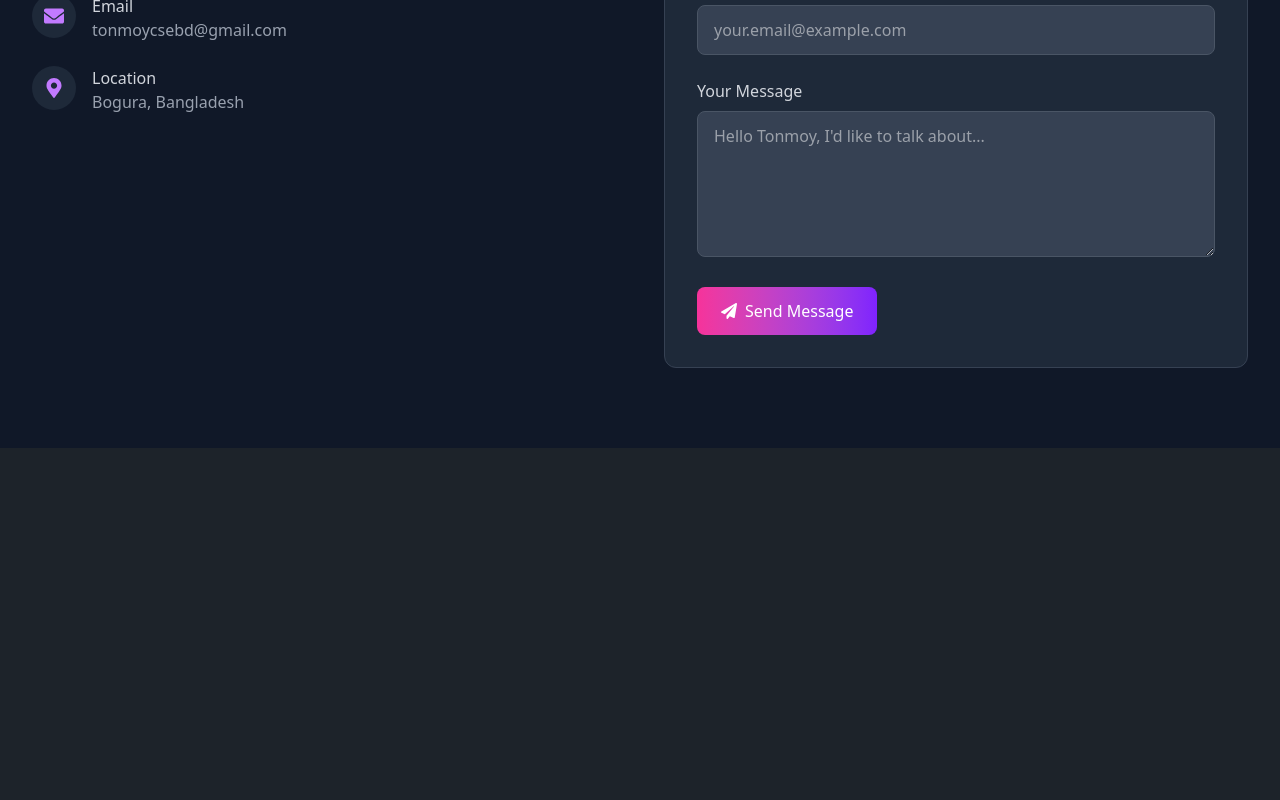
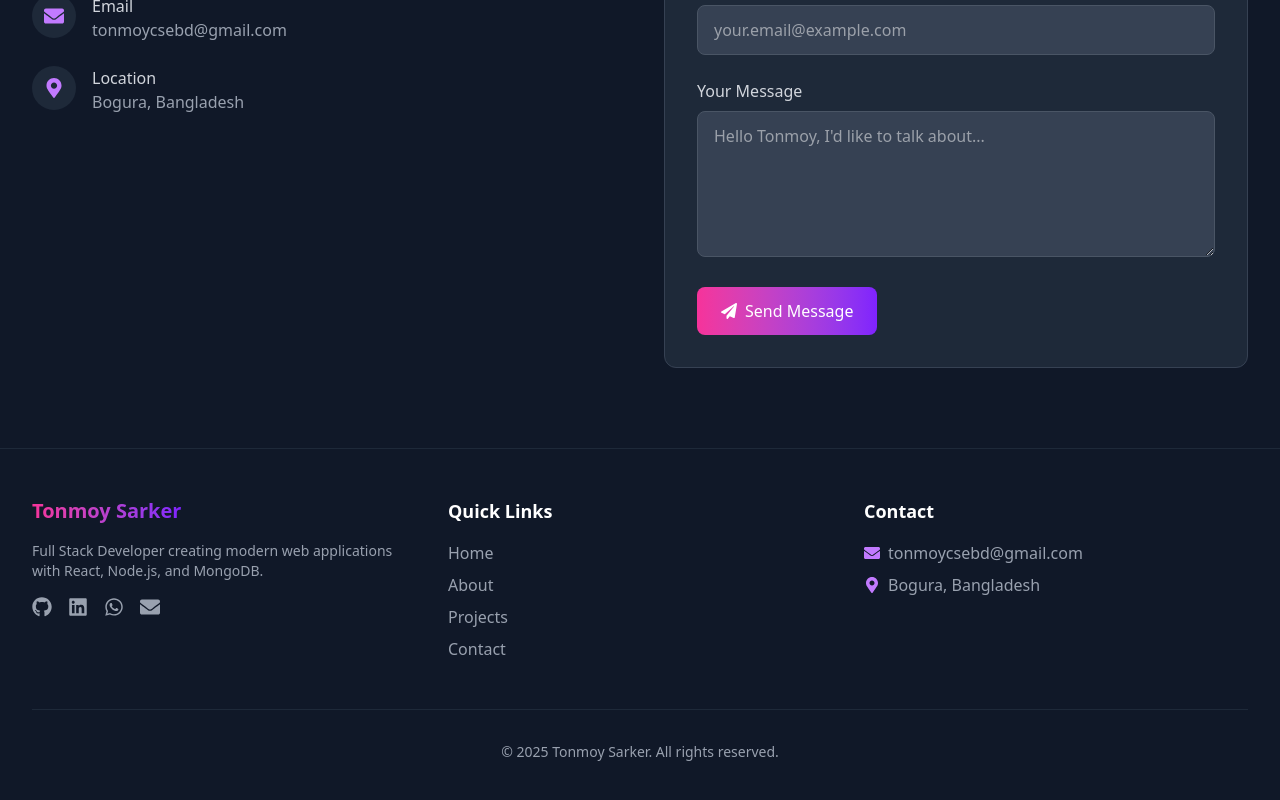
Before and after one commit to TonmoySarker-BD/Tonmoy-Sarker, a React (Vite) app: page / in a window 1280 px wide. Shown: the part 4796-5596 px from the top of the page. Before the commit the page ends 5244 px from the top, so only its background shows below. Built offline with nearby package versions, Linux system fonts and the light colour scheme.

Commit message:
Added Footer

```diff
--- a/src/Components/Layouts/RootLayout.jsx
+++ b/src/Components/Layouts/RootLayout.jsx
@@ -1,6 +1,7 @@
 import React from 'react';
 import { Outlet } from 'react-router';
 import Navbar from '../Shared/Navbar';
+import Footer from '../Shared/Footer';
 
 const RootLayout = () => {
     return (
@@ -12,7 +13,7 @@ const RootLayout = () => {
                 <Outlet></Outlet>
             </main>
             <footer>
-
+                <Footer></Footer>
             </footer>
         </div>
     );
--- /dev/null
+++ b/src/Components/Shared/Footer.jsx
@@ -0,0 +1,159 @@
+import { FaGithub, FaLinkedin, FaEnvelope, FaMapMarkerAlt, FaArrowUp, FaWhatsapp } from "react-icons/fa";
+import { motion } from "framer-motion";
+
+const Footer = () => {
+    const currentYear = new Date().getFullYear();
+
+    const socialLinks = [
+        {
+            name: "GitHub",
+            url: "https://github.com/tonmoysarker-bd",
+            icon: <FaGithub className="text-xl" />,
+        },
+        {
+            name: "LinkedIn",
+            url: "https://linkedin.com/in/tonmoysarkerbd",
+            icon: <FaLinkedin className="text-xl" />,
+        },
+        {
+            name: "WhatsApp",
+            url: "https://wa.me/+8801701521921",
+            icon: <FaWhatsapp className="text-xl" />
+        },
+        {
+            name: "Email",
+            url: "mailto:tonmoysarker.bd@gmail.com",
+            icon: <FaEnvelope className="text-xl" />,
+        },
+    ];
+
+    return (
+        <footer className="bg-gray-900 border-t border-gray-800 text-gray-400">
+            <div className="max-w-7xl mx-auto px-4 sm:px-6 lg:px-8 py-12">
+                <div className="grid grid-cols-1 md:grid-cols-3 gap-8">
+                    {/* Brand Section */}
+                    <motion.div
+                        initial={{ opacity: 0, y: 20 }}
+                        whileInView={{ opacity: 1, y: 0 }}
+                        transition={{ duration: 0.6 }}
+                        className="space-y-4"
+                    >
+                        <h3 className="text-xl font-bold text-white">
+                            <span className="bg-gradient-to-r from-pink-500 to-violet-600 bg-clip-text text-transparent">
+                                Tonmoy Sarker
+                            </span>
+                        </h3>
+                        <p className="text-sm">
+                            Full Stack Developer creating modern web applications with React, Node.js, and MongoDB.
+                        </p>
+                        <div className="flex space-x-4">
+                            {socialLinks.map((link, index) => (
+                                <motion.a
+                                    key={index}
+                                    href={link.url}
+                                    target="_blank"
+                                    rel="noopener noreferrer"
+                                    whileHover={{ y: -3 }}
+                                    className="text-gray-400 hover:text-purple-400 transition-colors"
+                                    aria-label={link.name}
+                                >
+                                    {link.icon}
+                                </motion.a>
+                            ))}
+                        </div>
+                    </motion.div>
+
+                    {/* Quick Links */}
+                    <motion.div
+                        initial={{ opacity: 0, y: 20 }}
+                        whileInView={{ opacity: 1, y: 0 }}
+                        transition={{ duration: 0.6, delay: 0.1 }}
+                        className="space-y-4"
+                    >
+                        <h3 className="text-lg font-bold text-white">Quick Links</h3>
+                        <ul className="space-y-2">
+                            <li>
+                                <a
+                                    href="#home"
+                                    className="hover:text-purple-400 transition-colors"
+                                >
+                                    Home
+                                </a>
+                            </li>
+                            <li>
+                                <a
+                                    href="#about"
+                                    className="hover:text-purple-400 transition-colors"
+                                >
+                                    About
+                                </a>
+                            </li>
+                            <li>
+                                <a
+                                    href="#projects"
+                                    className="hover:text-purple-400 transition-colors"
+                                >
+                                    Projects
+                                </a>
+                            </li>
+                            <li>
+                                <a
+                                    href="#contact"
+                                    className="hover:text-purple-400 transition-colors"
+                                >
+                                    Contact
+                                </a>
+                            </li>
+                        </ul>
+                    </motion.div>
+
+                    {/* Contact Info */}
+                    <motion.div
+                        initial={{ opacity: 0, y: 20 }}
+                        whileInView={{ opacity: 1, y: 0 }}
+                        transition={{ duration: 0.6, delay: 0.2 }}
+                        className="space-y-4"
+                    >
+                        <h3 className="text-lg font-bold text-white">Contact</h3>
+                        <address className="not-italic space-y-2">
+                            <p className="flex items-center">
+                                <FaEnvelope className="mr-2 text-purple-400" />
+                                <a
+                                    href="mailto:tonmoycsebd@gmail.com"
+                                    className="hover:text-purple-400 transition-colors"
+                                >
+                                    tonmoycsebd@gmail.com
+                                </a>
+                            </p>
+                            <p className="flex items-center">
+                                <FaMapMarkerAlt className="mr-2 text-purple-400" />
+                                Bogura, Bangladesh
+                            </p>
+                        </address>
+                    </motion.div>
+                </div>
+
+                <button
+                    onClick={() => window.scrollTo({ top: 0, behavior: 'smooth' })}
+                    className="fixed bottom-6 right-6 bg-gradient-to-r from-pink-500 to-violet-600 p-3 rounded-full shadow-lg hover:bg-purple-700 transition-colors"
+                >
+                    <FaArrowUp className="text-white" />
+                </button>
+
+                {/* Copyright */}
+                <motion.div
+                    initial={{ opacity: 0 }}
+                    whileInView={{ opacity: 1 }}
+                    transition={{ duration: 0.6, delay: 0.3 }}
+                    className="mt-12 pt-8 border-t border-gray-800 text-center"
+                >
+                    <p className="text-sm">
+                        &copy; {currentYear} Tonmoy Sarker. All rights reserved.
+                    </p>
+                </motion.div>
+            </div>
+        </footer>
+    );
+};
+
+export default Footer;
--- a/src/Components/Shared/Navbar.jsx
+++ b/src/Components/Shared/Navbar.jsx
@@ -111,7 +111,7 @@ const Navbar = () => {
 
     return (
         <div className="bg-gray-900 relative text-gray-100">
-            <div className="absolute -inset-4 bg-gradient-to-r from-pink-500 to-violet-600 rounded-2xl opacity-30 blur-xl"></div>
+            <div className="absolute inset-0 bg-gradient-to-r from-pink-500 to-violet-600 rounded-2xl opacity-30 blur-xl"></div>
             <div className="navbar z-10 max-w-7xl mx-auto">
                 <div className="navbar-start">
                     <div className="dropdown">
```
